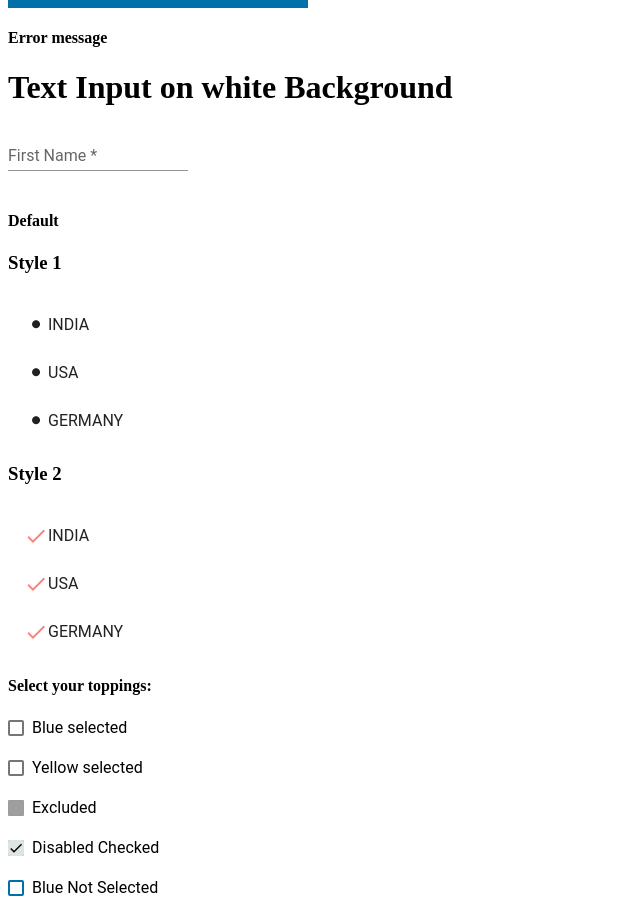
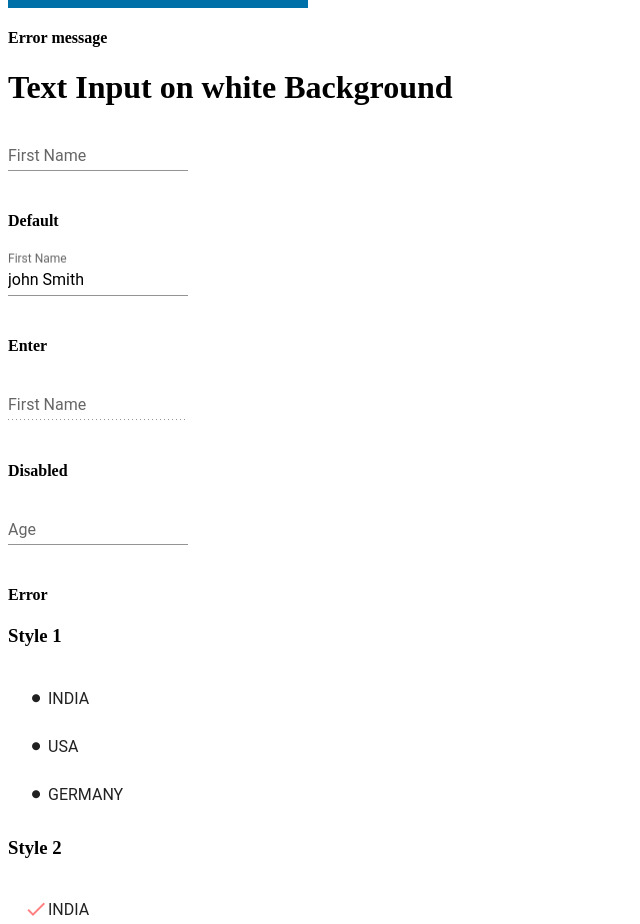
Before and after one commit to rahulmandal1994/List-checkbox, an Angular app: page / in a window 1280 px wide. Shown: the part 840-1764 px from the top of the page, without its empty margins (0-640 px from the left). Built offline with nearby package versions, Linux system fonts and the light colour scheme; grey boxes are pictures that could not be loaded.

Commit message:
3 files modified

```diff
--- a/src/app/app.component.css
+++ b/src/app/app.component.css
@@ -70,6 +70,30 @@ input.ng-valid + span.mat-form-field-label-wrapper .mat-form-field-label {
   /*change color of label*/
   color: #666666 !important;
 }
-/*::ng-deep .mat-form-field-appearance-outline.mat-form-field-disabled.mat-form-field-label {
-  color: rgba(175, 9, 9, 0.6)!important;
-}*/
+ /*change color of label*/
+/*::ng-deep .mat-focused .mat-form-field-label {
+  color: green !important;
+ }
+/*change color of underline*/
+/*
+ ::ng-deep.mat-form-field-underline {
+  background-color: green !important;
+}
+*/
+.stoprippleffect::ng-deep.mat-form-field-ripple {
+ /*change color of underline when focused*/
+ /*background-color: green !important;*/
+ display: none;
+}
+.startrippleffect::ng-deep.mat-form-field-ripple {
+  /*change color of underline when focused*/
+  /*background-color: green !important;*/
+  display: block;
+ }
+ .inputValuecolorforerror {
+  color: red !important;
+}
+.errormatlable::ng-deep .mat-form-field-label {
+  /*change color of label*/
+  color: red !important;
+}
--- a/src/app/app.component.html
+++ b/src/app/app.component.html
@@ -52,17 +52,33 @@
   </form>
 <h4>Error message</h4>
 <h1>Text Input on white Background</h1>
+  <mat-form-field class="stoprippleffect">
+    <mat-label>First Name</mat-label>
+    <input matInput  />
+  </mat-form-field>
+  <h4>Default</h4>
+  <mat-form-field class="stoprippleffect">
+    <mat-label>First Name</mat-label>
+    <input matInput  value="john Smith"/>
+  </mat-form-field>
+  <h4>Enter </h4>
+  <mat-form-field class="stoprippleffect">
+    <mat-label>First Name</mat-label>
+    <input matInput [disabled]="true" />
+  </mat-form-field>
+  <h4>Disabled</h4>
+
 <form>
-  <mat-form-field >
-    <mat-label>First Name</mat-label>
-    <input matInput [formControl]="FormControl2" />
-    <mat-error style="display:flex;align-item:center">
-      <i style="font-size:20px;" class="material-icons">warning_amber</i>
-      Please enter a valid email address
-    </mat-error>
-  </mat-form-field>
+<mat-form-field  [ngClass]="FormControl2.hasError('pattern')?'startrippleffect inputValuecolorforerror errormatlable':'stoprippleffect inputValuecolor'">
+  <mat-label>Age</mat-label>
+  <input matInput [formControl]="FormControl2" />
+  <mat-error *ngIf="FormControl2.hasError('pattern')" style="display:flex;align-item:center">
+    <i style="font-size:20px;" class="material-icons">warning_amber</i>
+    Please use numeric charecter only
+  </mat-error>
+</mat-form-field>
 </form>
-<h4>Default</h4>
+<h4>Error</h4>
 <h3>Style 1</h3>
 <mat-list role="list">
   <mat-list-item role="listitem">
--- a/src/app/app.component.ts
+++ b/src/app/app.component.ts
@@ -8,6 +8,6 @@ import { FormControl, Validators } from '@angular/forms';
 })
 export class AppComponent  {
   FormControl1 = new FormControl('', [Validators.required]);
-  FormControl2 = new FormControl('', [Validators.required]);
+  FormControl2 = new FormControl('', [Validators.pattern(/^-?(0|[1-9]\d*)?$/)]);
 
 }
```
